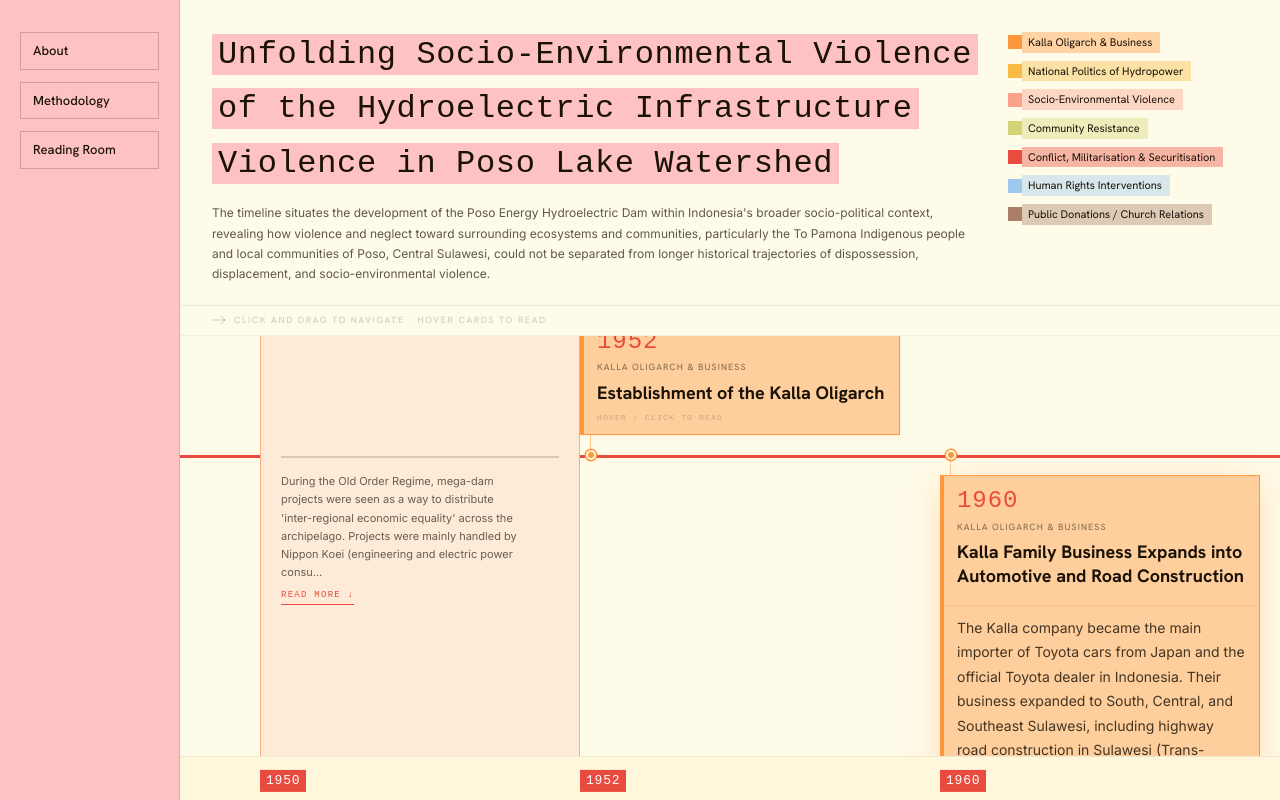
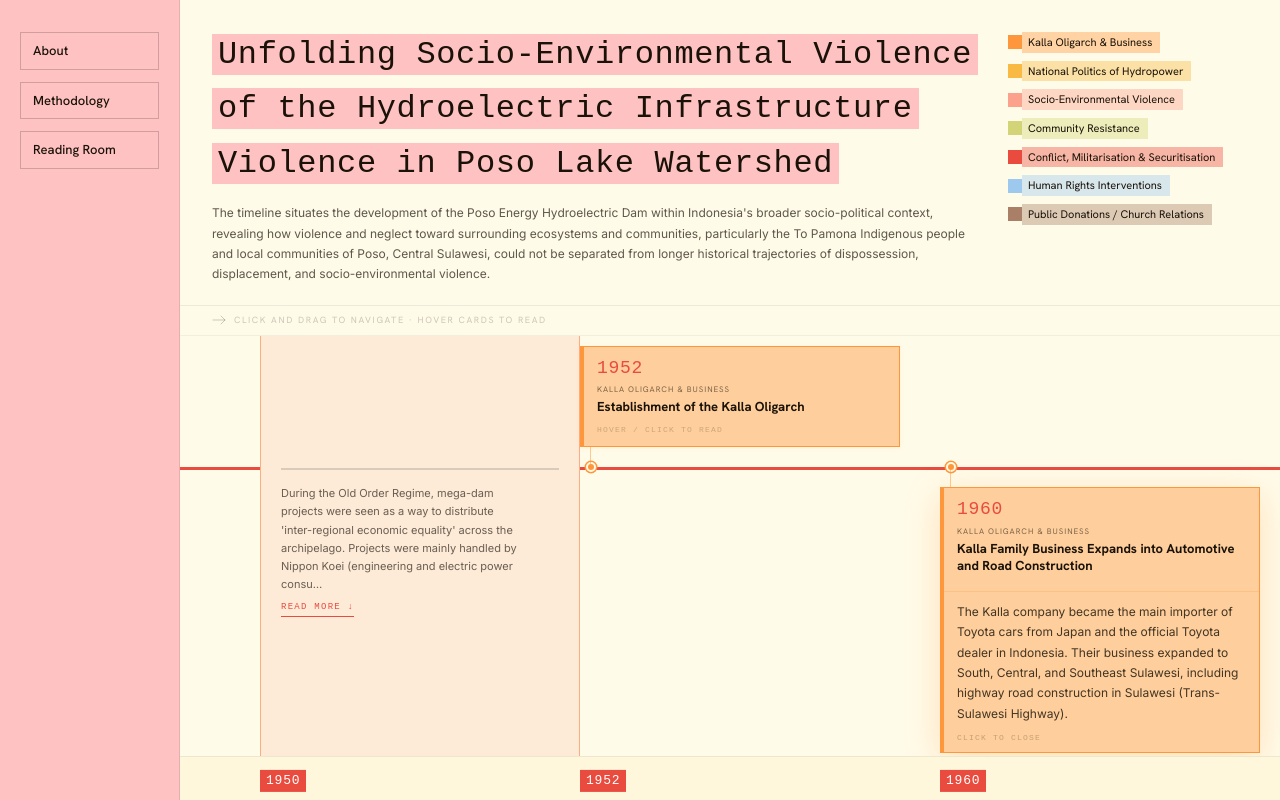
Before and after one commit to listahanditya-creator/timeline-PLTA-2026, a Next.js app in the folder poso-timeline/: page / in a window 1280 px wide. Both pictures are taken after a click on the element 1100 px from the left and 546 px from the top of the page. Built offline with nearby package versions, Linux system fonts and the light colour scheme.

Commit message:
Style: smaller card fonts
Year: 24px -> 18px, date: 11px -> 10px, category: 9px -> 8px
Key event title: 18px -> 13px, description: 14px -> 12px

Co-Authored-By: Claude Sonnet 4.6 <noreply@anthropic.com>

```diff
--- a/poso-timeline/components/TimelineCard.tsx
+++ b/poso-timeline/components/TimelineCard.tsx
@@ -68,24 +68,24 @@ export default function TimelineCard({ event, position }: Props) {
 
         <div style={{ padding: "12px 12px 8px 16px" }}>
           {/* Year */}
-          <p style={{ fontFamily: "var(--font-ocr)", fontSize: "24px", letterSpacing: "0.04em", color: "#E94B3F", lineHeight: 1.1, marginBottom: event.date ? "2px" : "6px", fontVariantNumeric: "tabular-nums" }}>
+          <p style={{ fontFamily: "var(--font-ocr)", fontSize: "18px", letterSpacing: "0.04em", color: "#E94B3F", lineHeight: 1.1, marginBottom: event.date ? "2px" : "5px", fontVariantNumeric: "tabular-nums" }}>
             {event.year}
           </p>
 
           {/* Date */}
           {event.date && (
-            <p style={{ fontFamily: "var(--font-ocr)", fontSize: "11px", letterSpacing: "0.08em", color: "#E94B3F", opacity: 0.75, marginBottom: "6px" }}>
+            <p style={{ fontFamily: "var(--font-ocr)", fontSize: "10px", letterSpacing: "0.08em", color: "#E94B3F", opacity: 0.75, marginBottom: "5px" }}>
               {event.date}
             </p>
           )}
 
           {/* Category label */}
-          <p style={{ fontFamily: "var(--font-hanken)", fontSize: "9px", letterSpacing: "0.12em", textTransform: "uppercase", color: "rgba(26,18,8,0.55)", marginBottom: "6px" }}>
+          <p style={{ fontFamily: "var(--font-hanken)", fontSize: "8px", letterSpacing: "0.12em", textTransform: "uppercase", color: "rgba(26,18,8,0.55)", marginBottom: "4px" }}>
             {CATEGORY_COLORS[event.category].label}
           </p>
 
           {/* Key event title */}
-          <h3 style={{ fontFamily: "var(--font-hanken)", fontSize: "18px", fontWeight: 700, lineHeight: 1.3, color: "#1a1208", marginBottom: expanded ? "10px" : "0" }}>
+          <h3 style={{ fontFamily: "var(--font-hanken)", fontSize: "13px", fontWeight: 700, lineHeight: 1.3, color: "#1a1208", marginBottom: expanded ? "8px" : "0" }}>
             {event.keyEvent}
           </h3>
         </div>
@@ -97,7 +97,7 @@ export default function TimelineCard({ event, position }: Props) {
               style={{ maxHeight: "260px", overflowY: "auto", padding: "10px 12px 4px 16px", scrollbarWidth: "thin", scrollbarColor: `${colors.dot} transparent` }}
               onClick={(e) => e.stopPropagation()} /* allow text selection without toggling pin */
             >
-              <p style={{ fontFamily: "var(--font-inter)", fontSize: "14px", lineHeight: 1.75, color: "rgba(26,18,8,0.82)", whiteSpace: "pre-line" }}>
+              <p style={{ fontFamily: "var(--font-inter)", fontSize: "12px", lineHeight: 1.7, color: "rgba(26,18,8,0.82)", whiteSpace: "pre-line" }}>
                 {event.description}
               </p>
 
```
